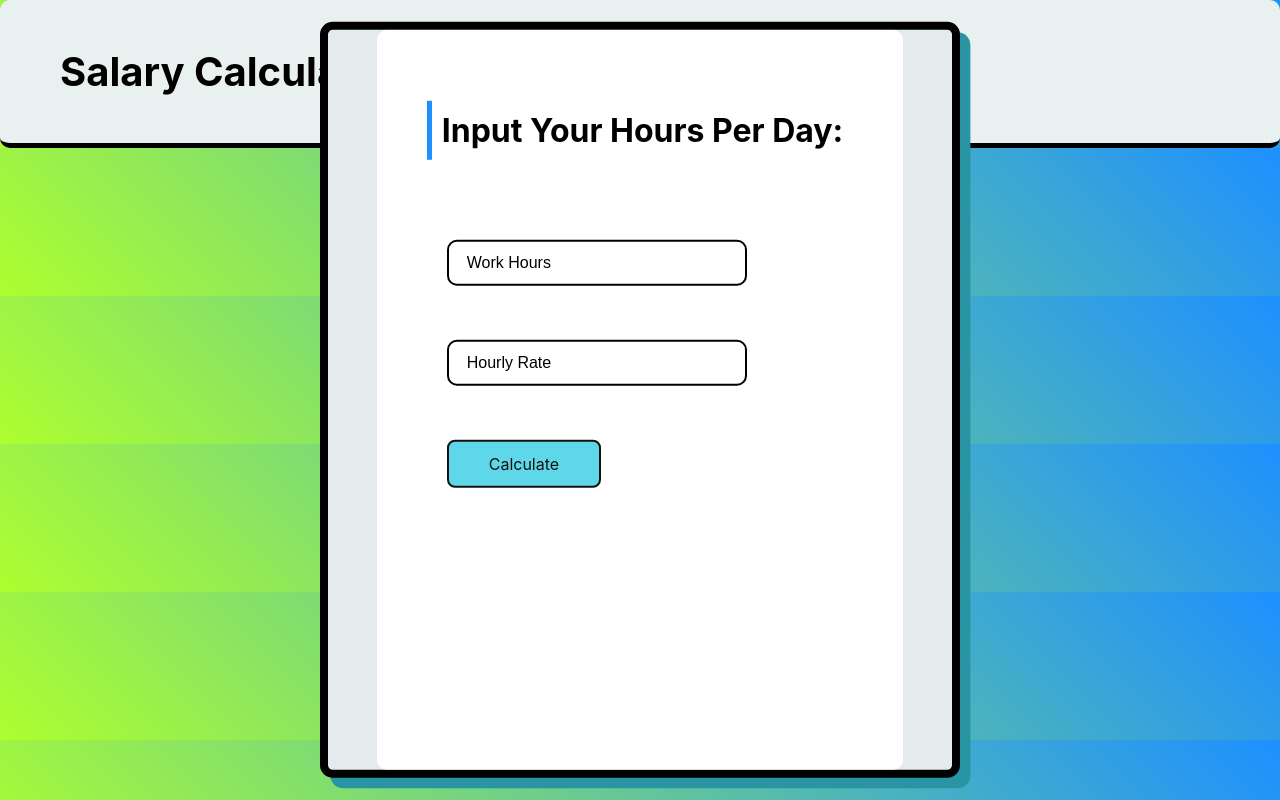
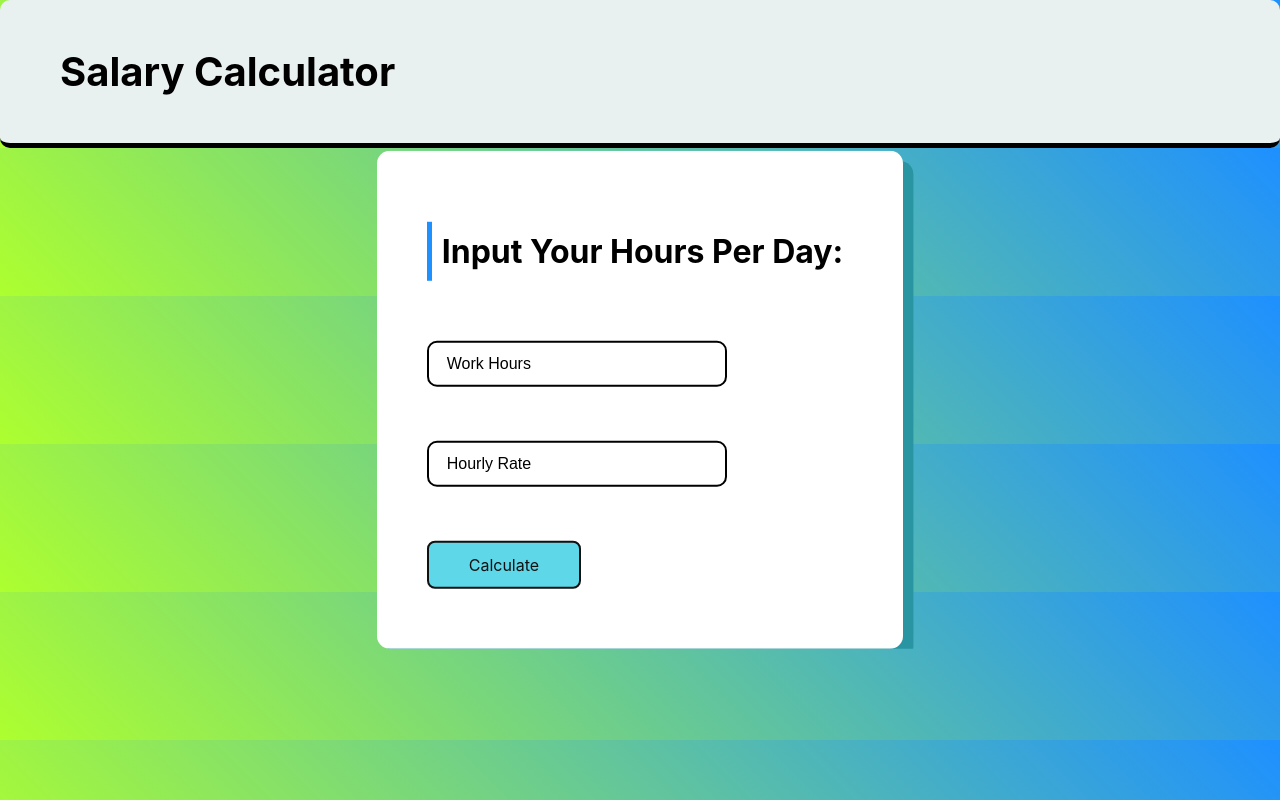
Before and after one commit to trungLyDal/SalaryToHourlyCalculator, a React (Create React App) app: page / in a window 1280 px wide. Built offline with nearby package versions, Linux system fonts and the light colour scheme.

Commit message:
cosmetic fixes

```diff
--- a/src/App.css
+++ b/src/App.css
@@ -22,14 +22,11 @@ body{
   gap: 100px;
   justify-content: center;
   padding: auto;
-  background: hsl(189, 16%, 91%);
   --shadowColor: 187 60% 40%;
   max-width: 50rem;
   width: 100%;
-  box-shadow: 0.65rem 0.65rem 0 hsl(var(--shadowColor) / 1);
-	border-radius: 0.8rem;
+
   overflow: hidden;
-  border: 0.5rem solid;
   width: 50%; /* Adjust the width based on your design */
     margin: 0 auto; /* Center the container horizontally */
     position: absolute;
@@ -123,13 +120,7 @@ body{
 main{
   color: #000;
 }
-form {
-  border-radius: 20px;
-  box-sizing: border-box;
-  height: 500px;
-  padding: 20px;
-  width: 320px;
-}
+
 
 h2 {
   color: #080808;
@@ -140,6 +131,7 @@ h2 {
 }
 .card {
   margin-top: 5vh ;
+
 }
 
 
@@ -148,6 +140,8 @@ h2 {
   padding: 50px 50px;
   background: #fff;
   border-radius: 10px;
+  box-shadow: 0.65rem 0.65rem 0 hsl(var(--shadowColor) / 1);
+	border-radius: 0.8rem;
 }
 .center h1 {
   font-size: 2em;
```
